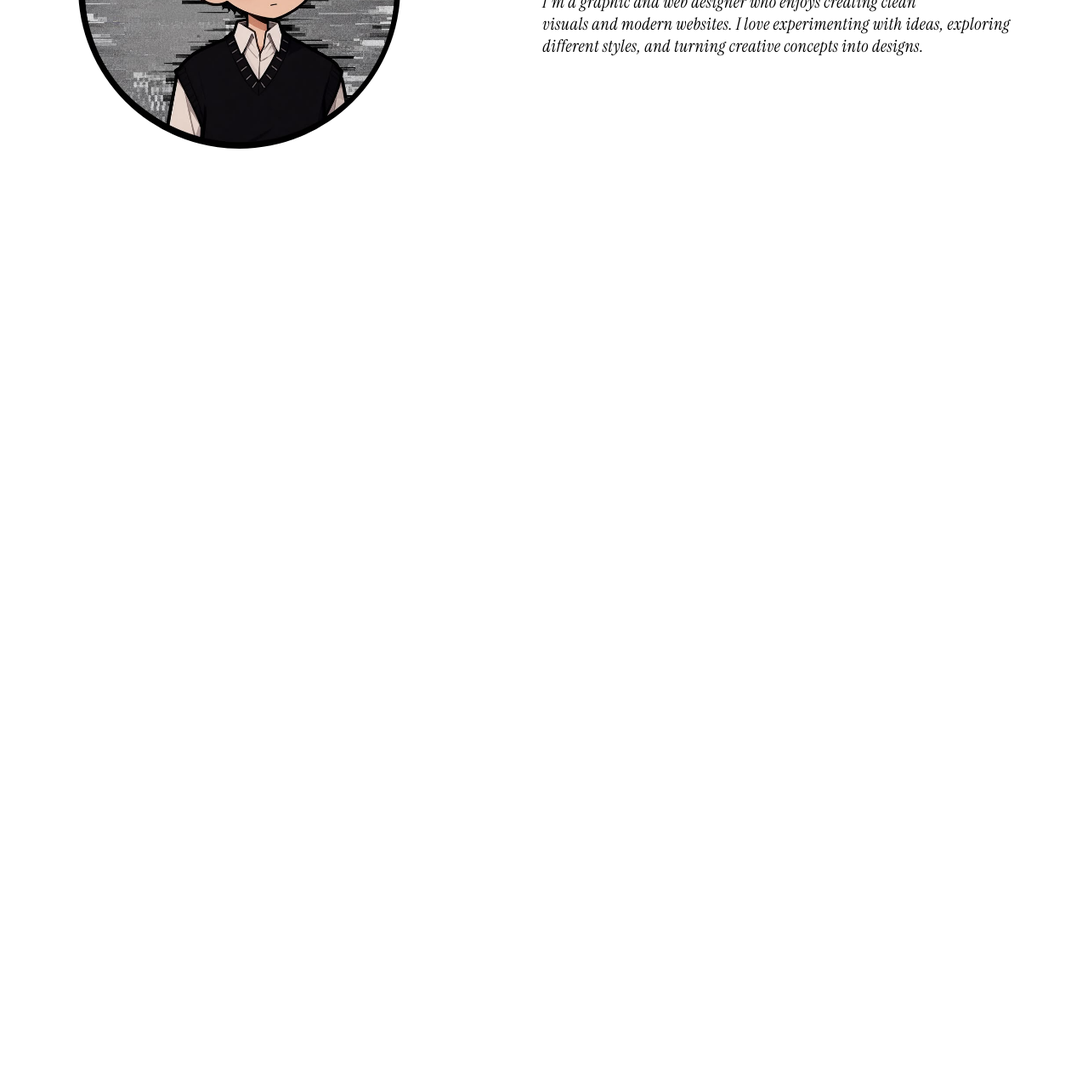
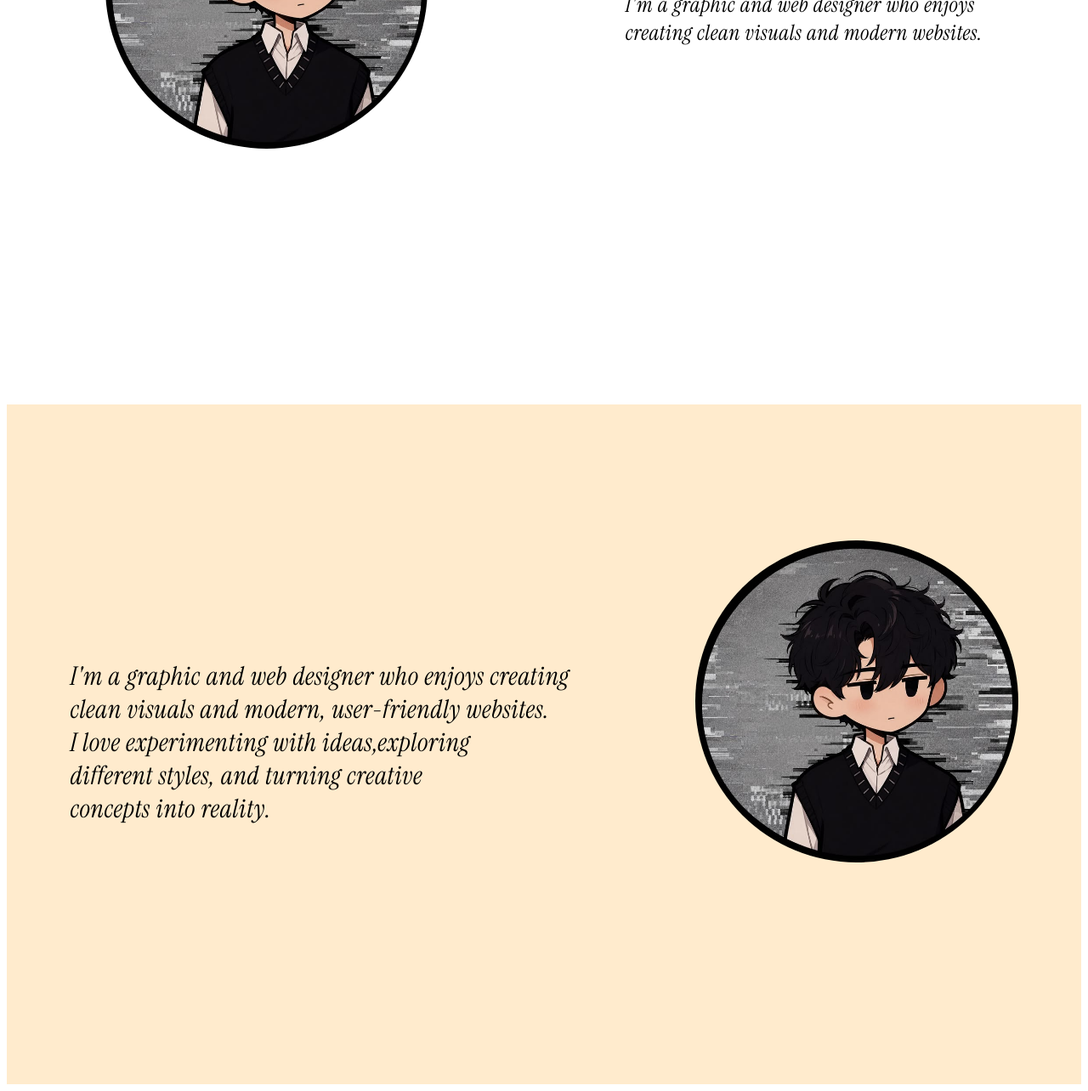
Before and after one commit to s-akhiltechy/ProjectX, a plain HTML site: page index.html in a window 1280 px wide. Shown: the part 351-1635 px from the top of the page at 85% size. Before the commit the page ends 800 px from the top, so only its background shows below. Drawn offline with Linux system fonts and the light colour scheme; a web font is replaced by a local one.

Commit message:
Enhance navigation and add about section with styling improvements

```diff
--- a/index.html
+++ b/index.html
@@ -21,7 +21,7 @@
                 </div>
 
                 <div class="nav">
-                    <a href="#">about me</a>
+                    <a href="#about-sec" onclick="document.getElementById('about').scrollIntoView({behavior: 'smooth'})">about me</a>
                     <a href="#">projects</a>
                     <a href="#">contact</a>
                 </div>
@@ -32,17 +32,34 @@
         <section class="intro-page">
             <div class="intro-cont">
 
-                    <img src="assets/profilepic.jpg">
+                <img src="assets/profilepic.jpg">
 
                 <div class="intro-details">
                     <h2>hello,</h2>
                     <h3>I'm AKHIL</h3>
-                    <p>I'm a graphic and web designer who enjoys creating clean<br>visuals and modern websites. I love experimenting with ideas, exploring<br>different styles, and turning creative concepts into designs.</p>
+                    <p>I'm a graphic and web designer who enjoys<br>creating clean visuals and modern websites.</p>
                 </div>
 
             </div>
         </section>
 
+        <section class="about" id="about-sec">
+
+            <div class="about-cont">
+
+                <div class="about-details">
+                    <p>
+                        I'm a graphic and web designer who enjoys creating<br>clean visuals and modern, user-friendly websites.<br>
+                        I love experimenting with ideas,exploring<br>different styles, and turning creative<br>concepts into reality.
+                    </p>
+                </div>
+
+                <img src="assets/profilepic.jpg" alt="">
+
+            </div>
+
+        </section>
+
     </body>
 
 </html>
--- a/style.css
+++ b/style.css
@@ -1,3 +1,7 @@
+html{
+    scroll-behavior: smooth;
+}
+
 .header-cont{
     display:flex;
     align-content: center;
@@ -44,6 +48,8 @@
 
 .intro-page{
     margin-top:80px;
+    margin-bottom:80px;
+    height: 600px;
 }
 
 .intro-cont{
@@ -83,13 +89,42 @@
     font-family:"Instrument Serif", serif;
     font-style:italic;
     letter-spacing: 0.5px;
+
 }
 
 .intro-details p{
-    font-size:20px;
+    font-size:25px;
     text-decoration: none;
     color:black;
     font-family:"Instrument Serif", serif;
     font-style:italic;
     letter-spacing:0.5px;
+    word-spacing:1px;
 }
+
+.about{
+    height: 800px;
+    background-color: blanchedalmond;
+}
+
+.about-cont{
+    display: flex;
+    align-content: center;
+    justify-content: space-around;
+}
+
+.about-cont img{
+    width:30%;
+    border-radius:100%;
+    margin-top:160px;
+}
+
+.about-details p{
+    margin-top:300px;
+    font-size:30px;
+    color:black;
+    font-family:"Instrument Serif", serif;
+    font-style:italic;
+    letter-spacing:0.5px;
+    word-spacing: 1px;
+}
```
